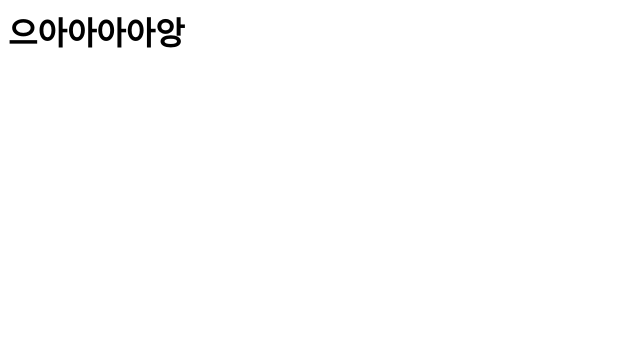
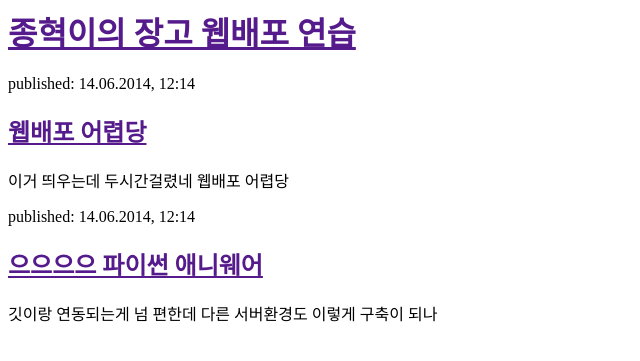
Before and after one commit to MaxKim-J/piro-django-girls, a Django app: page / in a window 1280 px wide. Shown: the top 361 px of the page, without its empty margins (0-640 px from the left). Run offline with Django 3.2, Linux system fonts and the light colour scheme.

Commit message:
template update

```diff
--- a/blog/templates/blog/post_list.html
+++ b/blog/templates/blog/post_list.html
@@ -1 +1,22 @@
-<h1>으아아아아앙</h1>
+<html>
+    <head>
+        <title>종혁이의 장고 웹배포 연습</title>
+    </head>
+    <body>
+        <div>
+            <h1><a href="">종혁이의 장고 웹배포 연습</a></h1>
+        </div>
+
+        <div>
+            <p>published: 14.06.2014, 12:14</p>
+            <h2><a href="">웹배포 어렵당</a></h2>
+            <p>이거 띄우는데 두시간걸렸네 웹배포 어렵당</p>
+        </div>
+
+        <div>
+            <p>published: 14.06.2014, 12:14</p>
+            <h2><a href="">으으으으 파이썬 애니웨어</a></h2>
+            <p>깃이랑 연동되는게 넘 편한데 다른 서버환경도 이렇게 구축이 되나</p>
+        </div>
+    </body>
+</html>
```
